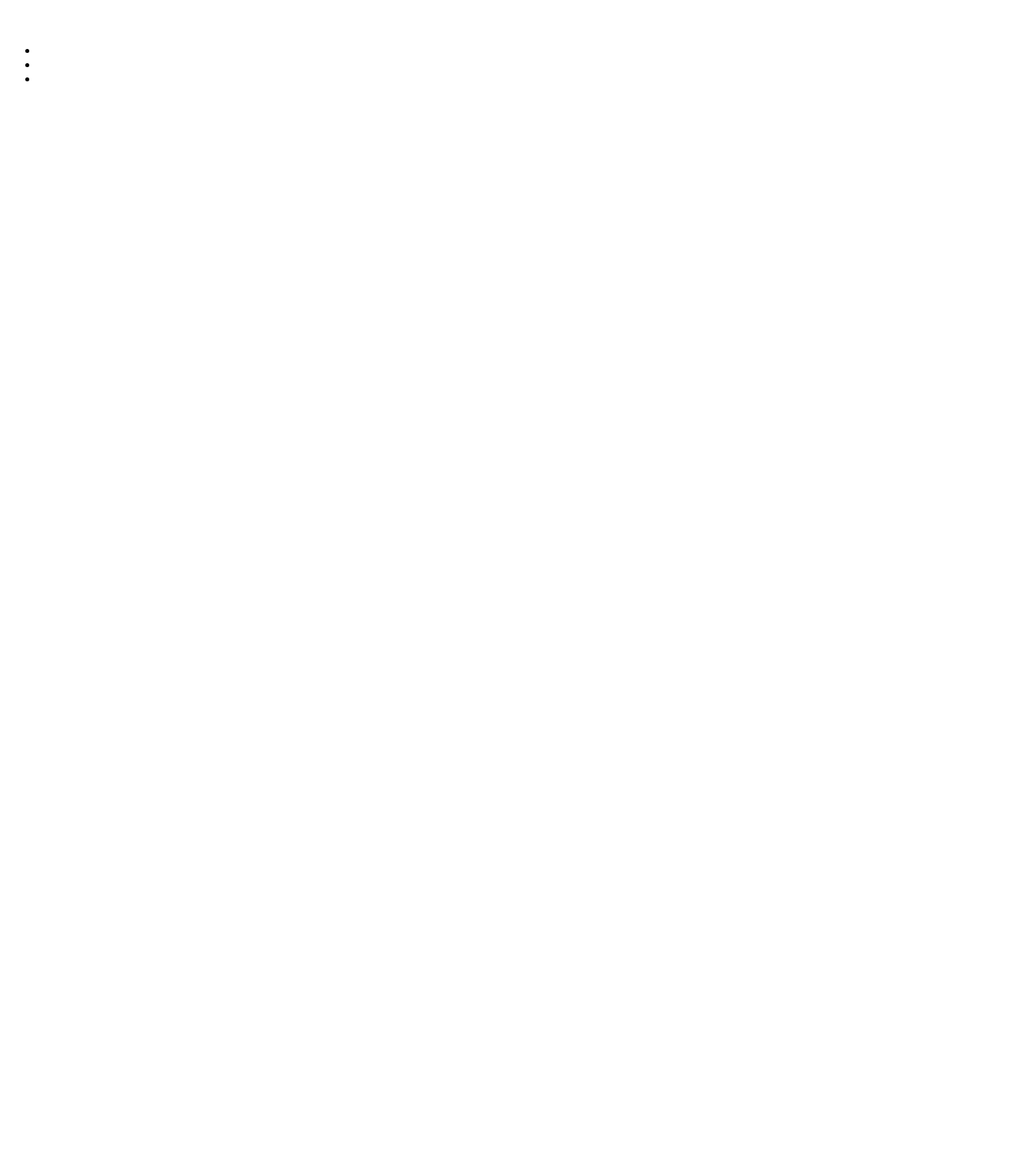
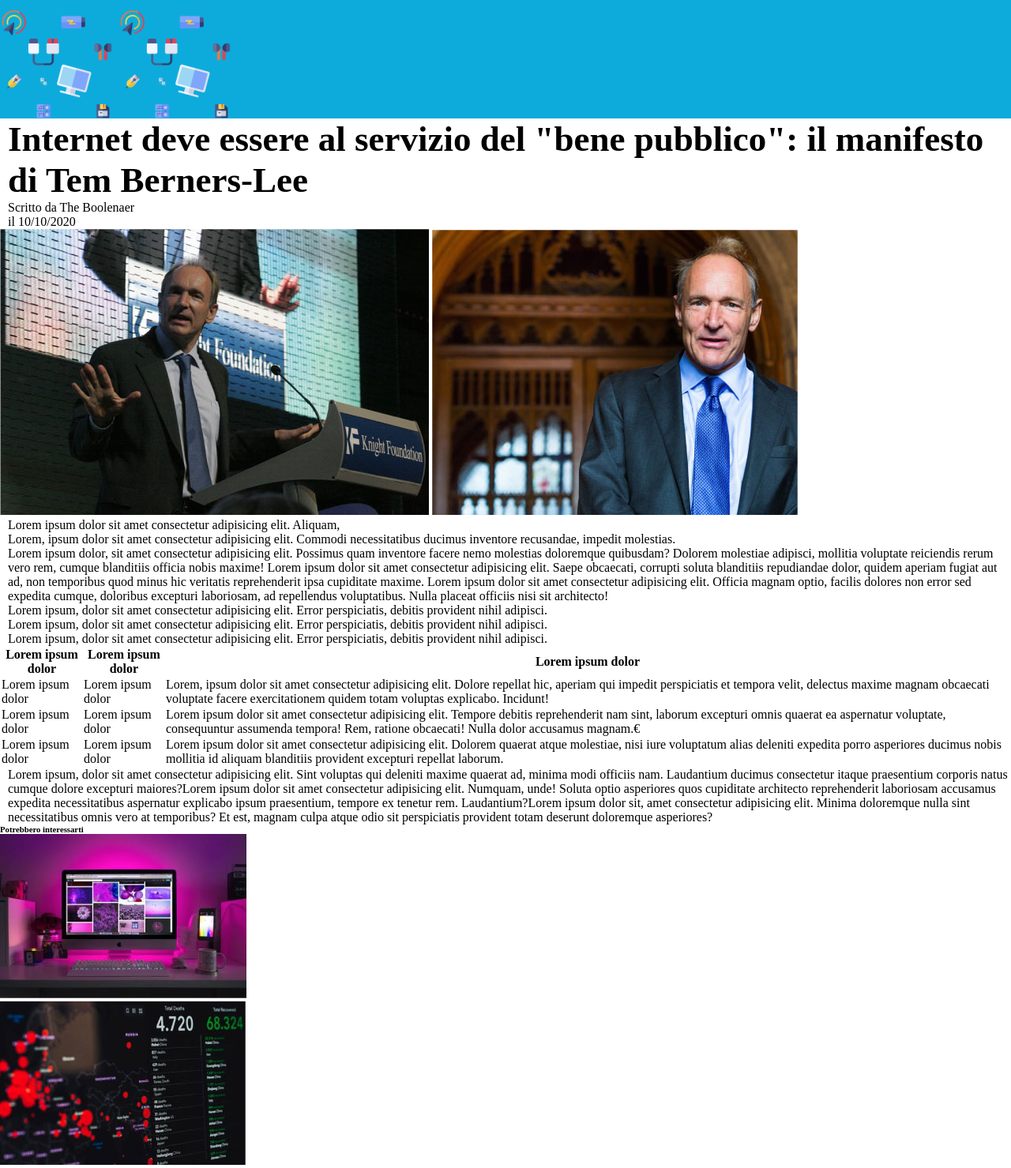
Before and after one commit to valentinobellini/html-css-booleaner, a plain HTML site: page index.html in a window 1280 px wide. Shown: the whole page at 79% size. Before the commit the page ends 800 px from the top, so only its background shows below. Drawn offline with Linux system fonts and the light colour scheme.

Commit message:
create content

```diff
--- a/CSS/style.css
+++ b/CSS/style.css
@@ -0,0 +1,31 @@
+*{
+    margin: 0;
+    padding: 0;
+}
+
+/* header */
+.head_color {
+    background-color: rgb(13, 171, 219);
+    height: 150px;
+}
+
+.pattern_layer {
+    height: 100%;
+    width: 100%;
+}
+
+.pattern {
+    height: 100%;
+
+}
+
+
+/* main */
+h1 {
+    font-size: 45px;
+    margin-left: 10px;
+}
+
+p {
+    margin-left: 10px;
+}
--- a/index.html
+++ b/index.html
@@ -3,12 +3,20 @@
 <head>
     <meta charset="UTF-8">
     <meta name="viewport" content="width=device-width, initial-scale=1.0">
+    <link rel="stylesheet" href="./CSS/style.css">
     <title>Document</title>
 </head>
 <body>
 
     <!-- header -->
-    <header>
+    <header class="head_color">
+        <div class="pattern_layer">
+            <img class="pattern" src="./img/pattern.png" alt="">
+            <div>
+                <!-- <img src="./img/logo.svg" alt=""> -->
+            </div>
+        </div>
+
 
     </header>
 
@@ -17,71 +25,98 @@
 
     <!-- main title -->
     <h1>
-
+        Internet deve essere al servizio del "bene pubblico": il manifesto di Tem Berners-Lee
     </h1>
 
     <!-- author -->
      <p>
-
+        Scritto da <span class="booleaner"> The Boolenaer</span>
      </p>
 
      <p>
-
+        il 10/10/2020
      </p>
 
 
     <!-- image section -->
-    <img src="" alt="">
-    <img src="" alt="">
+    <img src="./img/tim-1.jpg" alt="immagine Tim Berners 1">
+    <img src="./img/tim-2.jpg" alt="immagine Tim Berners 2">
 
     <!-- captions -->
     <p>
-
+        Lorem ipsum dolor sit amet consectetur adipisicing elit. Aliquam,
     </p>
 
     <p>
-
+        Lorem, ipsum dolor sit amet consectetur adipisicing elit. Commodi necessitatibus ducimus inventore recusandae, impedit molestias.
     </p>
 
 
     <!-- main article -->
      <p>
-
+        Lorem ipsum dolor, sit amet consectetur adipisicing elit. Possimus quam inventore facere nemo molestias doloremque quibusdam? Dolorem molestiae adipisci, mollitia voluptate reiciendis rerum vero rem, cumque blanditiis officia nobis maxime! Lorem ipsum dolor sit amet consectetur adipisicing elit. Saepe obcaecati, corrupti soluta blanditiis repudiandae dolor, quidem aperiam fugiat aut ad, non temporibus quod minus hic veritatis reprehenderit ipsa cupiditate maxime. Lorem ipsum dolor sit amet consectetur adipisicing elit. Officia magnam optio, facilis dolores non error sed expedita cumque, doloribus excepturi laboriosam, ad repellendus voluptatibus. Nulla placeat officiis nisi sit architecto!
      </p>
 
     <!-- list -->
      <ul>
         <li>
-
+            <p>Lorem ipsum, dolor sit amet consectetur adipisicing elit. Error perspiciatis, debitis provident nihil adipisci.</p>
         </li>
 
         <li>
-
+            <p>Lorem ipsum, dolor sit amet consectetur adipisicing elit. Error perspiciatis, debitis provident nihil adipisci.</p>
         </li>
 
         <li>
-
+            <p>Lorem ipsum, dolor sit amet consectetur adipisicing elit. Error perspiciatis, debitis provident nihil adipisci.</p>
         </li>
      </ul>
 
      <!-- table -->
       <table>
+        <thead>
+            <tr>
+                <th><strong>Lorem ipsum dolor</strong></th>
+                <th><strong>Lorem ipsum dolor</strong></th>
+                <th><strong>Lorem ipsum dolor</strong></th>
+            </tr>
+        </thead>
 
+        <tbody>
+            <tr>
+                <td>Lorem ipsum dolor</td>
+                <td>Lorem ipsum dolor</td>
+                <td>Lorem, ipsum dolor sit amet consectetur adipisicing elit. Dolore repellat hic, aperiam qui impedit perspiciatis et tempora velit, delectus maxime magnam obcaecati voluptate facere exercitationem quidem totam voluptas explicabo. Incidunt!</td>
+            </tr>
 
+            <tr>
+                <td>Lorem ipsum dolor</td>
+                <td>Lorem ipsum dolor</td>
+                <td>Lorem ipsum dolor sit amet consectetur adipisicing elit. Tempore debitis reprehenderit nam sint, laborum excepturi omnis quaerat ea aspernatur voluptate, consequuntur assumenda tempora! Rem, ratione obcaecati! Nulla dolor accusamus magnam.&euro;</td>
+            </tr>
+
+            <tr>
+                <td>Lorem ipsum dolor</td>
+                <td>Lorem ipsum dolor</td>
+                <td>Lorem ipsum dolor sit amet consectetur adipisicing elit. Dolorem quaerat atque molestiae, nisi iure voluptatum alias deleniti expedita porro asperiores ducimus nobis mollitia id aliquam blanditiis provident excepturi repellat laborum.</td>
+            </tr>
       </table>
 
       <p>
-
+        Lorem ipsum, dolor sit amet consectetur adipisicing elit. Sint voluptas qui deleniti maxime quaerat ad, minima modi officiis nam. Laudantium ducimus consectetur itaque praesentium corporis natus cumque dolore excepturi maiores?Lorem ipsum dolor sit amet consectetur adipisicing elit. Numquam, unde! Soluta optio asperiores quos cupiditate architecto reprehenderit laboriosam accusamus expedita necessitatibus aspernatur explicabo ipsum praesentium, tempore ex tenetur rem. Laudantium?Lorem ipsum dolor sit, amet consectetur adipisicing elit. Minima doloremque nulla sint necessitatibus omnis vero at temporibus? Et est, magnam culpa atque odio sit perspiciatis provident totam deserunt doloremque asperiores?
       </p>
 
     <!-- footer -->
      <footer>
         <h6>
-
+            Potrebbero interessarti
         </h6>
-
-        <img src="" alt="">
-        <img src="" alt="">
+        <div>
+            <img src="./img/monitor.jpg" alt="immagine monitor">
+        </div>
+        <div>
+            <img src="./img/graph.jpg" alt="immagine graph">
+        </div>
      </footer>
 
 
```
